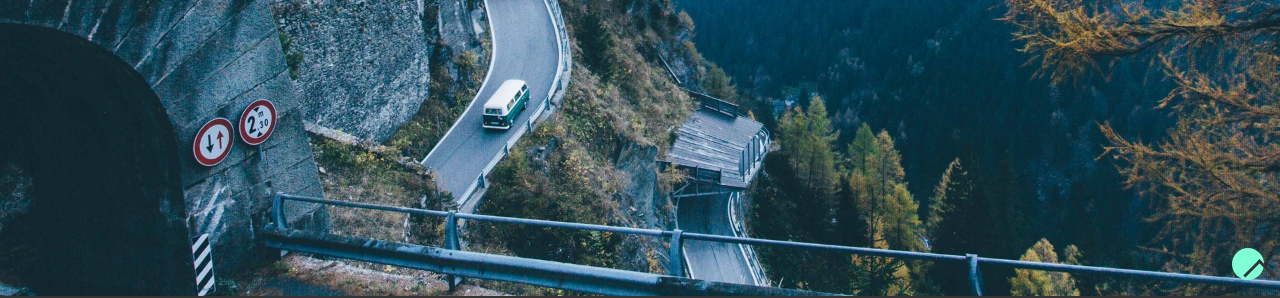
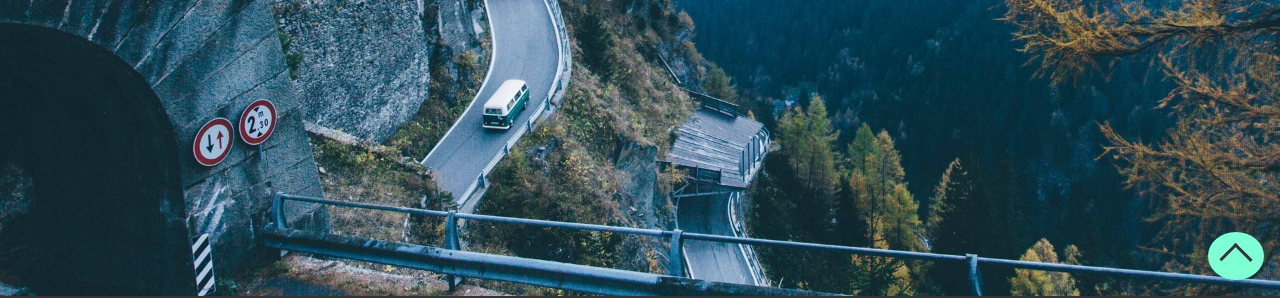
Before and after one commit to lukasz128/web1, a plain HTML site: page index.html in a window 1280 px wide. Shown: the part 504-802 px from the top of the page. Drawn offline with Linux system fonts and the light colour scheme.

Commit message:
change arrow (without image)

```diff
--- a/style.css
+++ b/style.css
@@ -68,12 +68,12 @@ body {
 	position: fixed;
 	bottom: 1rem;
 	right: 1rem;
+	box-sizing: content-box;
 }
 .scroll-up-section .scroll-up-element {
 	border: solid #333;
 	/* border: solid #f4f4f4; */
 	border-width: 0 3px 3px 0;
-	/* border-radius: .5rem; */
 	padding: 10px;
 	display: block;
 	transform: rotate(-135deg);
```
